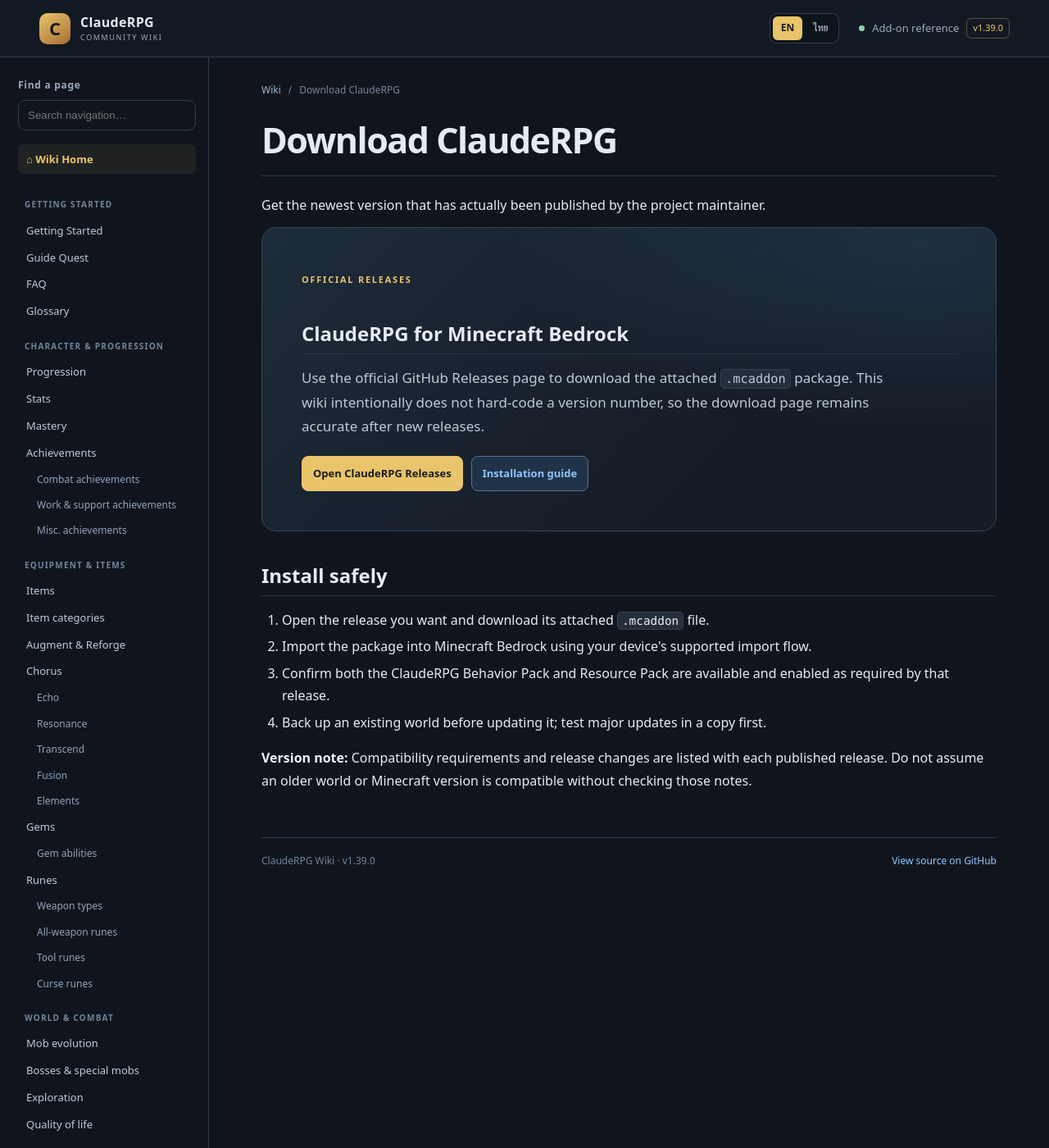
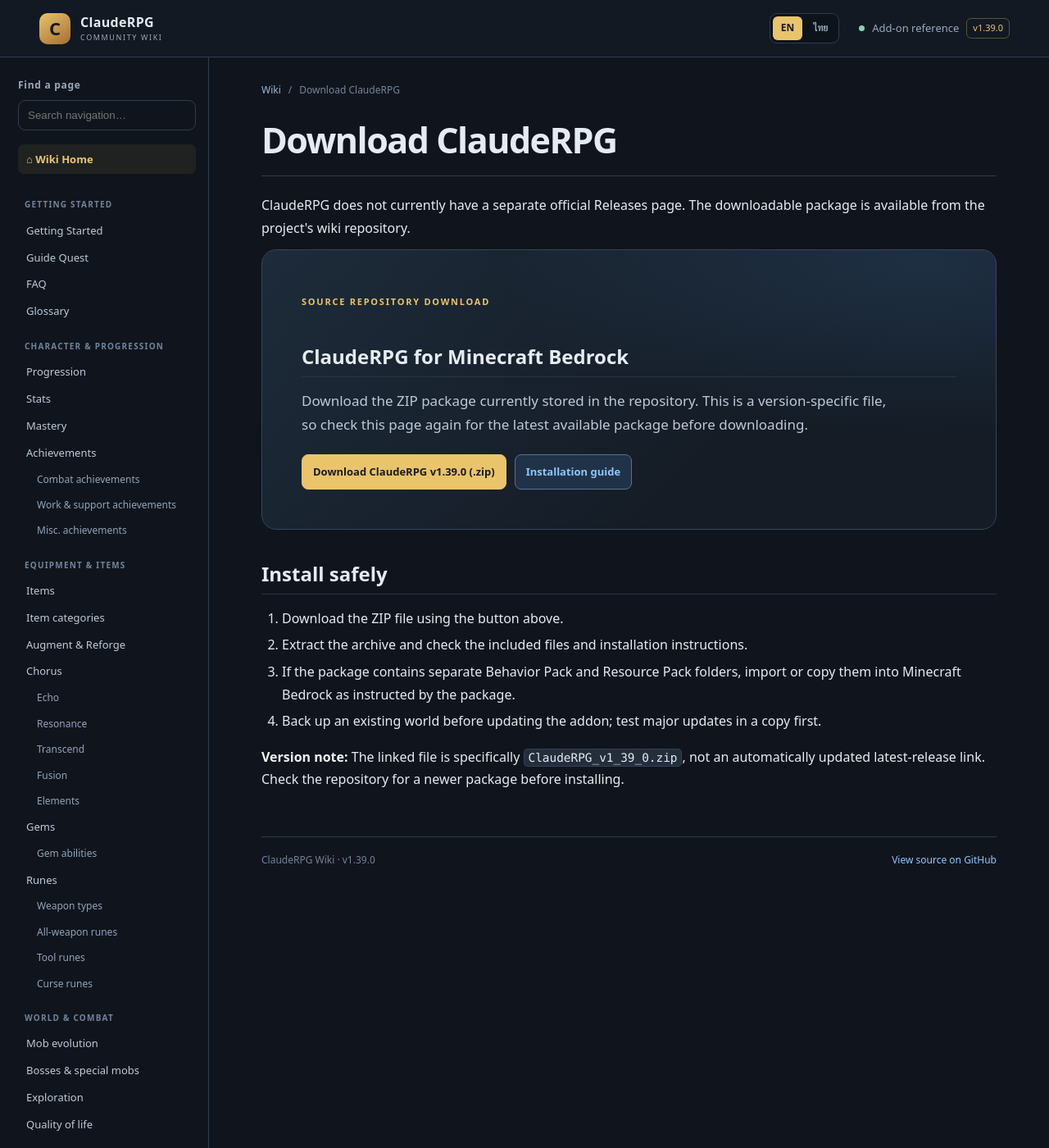
Before and after one commit to miniTorch25/ClaudeRPG-Wiki-V2, a Jekyll site: the page built from Download.md, in a window 1280 px wide and 1400 px high. Shown: the whole window at 82% size. Built offline with Jekyll 4.4.1, drawn with Linux system fonts in a browser that asks for light colours.

Commit message:
Fix download page to link to repository ZIP package

```diff
--- a/Download.md
+++ b/Download.md
@@ -2,43 +2,43 @@
 layout: default
 title: Download ClaudeRPG
 permalink: /Download/
-description: Official download instructions for ClaudeRPG Minecraft Bedrock add-on.
+description: Download the ClaudeRPG Minecraft Bedrock addon package from the project's source repository.
 ---
 
 <section data-lang="en">
   <h1>Download ClaudeRPG</h1>
-  <p>Get the newest version that has actually been published by the project maintainer.</p>
+  <p>ClaudeRPG does not currently have a separate official Releases page. The downloadable package is available from the project's wiki repository.</p>
   <div class="home-hero">
-    <span class="eyebrow">OFFICIAL RELEASES</span>
+    <span class="eyebrow">SOURCE REPOSITORY DOWNLOAD</span>
     <h2>ClaudeRPG for Minecraft Bedrock</h2>
-    <p>Use the official GitHub Releases page to download the attached <code>.mcaddon</code> package. This wiki intentionally does not hard-code a version number, so the download page remains accurate after new releases.</p>
-    <div class="hero-links"><a href="https://github.com/miniTorch25/ClaudeRPG/releases">Open ClaudeRPG Releases</a><a href="{{ '/Getting-Started' | relative_url }}">Installation guide</a></div>
+    <p>Download the ZIP package currently stored in the repository. This is a version-specific file, so check this page again for the latest available package before downloading.</p>
+    <div class="hero-links"><a href="https://github.com/miniTorch25/ClaudeRPG-Wiki-V2/raw/refs/heads/main/ClaudeRPG_v1_39_0.zip">Download ClaudeRPG v1.39.0 (.zip)</a><a href="{{ '/Getting-Started' | relative_url }}">Installation guide</a></div>
   </div>
   <h2>Install safely</h2>
   <ol>
-    <li>Open the release you want and download its attached <code>.mcaddon</code> file.</li>
-    <li>Import the package into Minecraft Bedrock using your device's supported import flow.</li>
-    <li>Confirm both the ClaudeRPG Behavior Pack and Resource Pack are available and enabled as required by that release.</li>
-    <li>Back up an existing world before updating it; test major updates in a copy first.</li>
+    <li>Download the ZIP file using the button above.</li>
+    <li>Extract the archive and check the included files and installation instructions.</li>
+    <li>If the package contains separate Behavior Pack and Resource Pack folders, import or copy them into Minecraft Bedrock as instructed by the package.</li>
+    <li>Back up an existing world before updating the addon; test major updates in a copy first.</li>
   </ol>
-  <p><strong>Version note:</strong> Compatibility requirements and release changes are listed with each published release. Do not assume an older world or Minecraft version is compatible without checking those notes.</p>
+  <p><strong>Version note:</strong> The linked file is specifically <code>ClaudeRPG_v1_39_0.zip</code>, not an automatically updated latest-release link. Check the repository for a newer package before installing.</p>
 </section>
 
 <section data-lang="th">
   <h1>ดาวน์โหลด ClaudeRPG</h1>
-  <p>ดาวน์โหลดเวอร์ชันล่าสุดที่ผู้ดูแลโปรเจกต์เผยแพร่ไว้จริง</p>
+  <p>ขณะนี้ ClaudeRPG ยังไม่มีหน้า Releases สำหรับดาวน์โหลดแยกต่างหาก แต่มีไฟล์แพ็กเกจให้ดาวน์โหลดอยู่ในคลังซอร์สโค้ดของโปรเจกต์</p>
   <div class="home-hero">
-    <span class="eyebrow">OFFICIAL RELEASES</span>
+    <span class="eyebrow">SOURCE REPOSITORY DOWNLOAD</span>
     <h2>ClaudeRPG สำหรับ Minecraft Bedrock</h2>
-    <p>ใช้หน้า GitHub Releases อย่างเป็นทางการเพื่อดาวน์โหลดไฟล์ <code>.mcaddon</code> ที่แนบไว้ หน้านี้ไม่กำหนดเลขเวอร์ชันตายตัว เพื่อให้ข้อมูลยังถูกต้องเมื่อมีการเผยแพร่รุ่นใหม่</p>
-    <div class="hero-links"><a href="https://github.com/miniTorch25/ClaudeRPG/releases">เปิดหน้า ClaudeRPG Releases</a><a href="{{ '/Getting-Started' | relative_url }}">คู่มือการติดตั้ง</a></div>
+    <p>ดาวน์โหลดไฟล์ ZIP ที่มีอยู่ในคลังโปรเจกต์ โดยไฟล์นี้เป็นเวอร์ชันที่ระบุไว้โดยเฉพาะ โปรดกลับมาตรวจสอบหน้านี้ว่ามีแพ็กเกจใหม่กว่าหรือไม่ก่อนดาวน์โหลด</p>
+    <div class="hero-links"><a href="https://github.com/miniTorch25/ClaudeRPG-Wiki-V2/raw/refs/heads/main/ClaudeRPG_v1_39_0.zip">ดาวน์โหลด ClaudeRPG v1.39.0 (.zip)</a><a href="{{ '/Getting-Started' | relative_url }}">คู่มือการติดตั้ง</a></div>
   </div>
   <h2>ติดตั้งอย่างปลอดภัย</h2>
   <ol>
-    <li>เปิด Release ที่ต้องการ แล้วดาวน์โหลดไฟล์ <code>.mcaddon</code> ที่แนบอยู่</li>
-    <li>นำเข้าแพ็กเกจใน Minecraft Bedrock ด้วยวิธีที่อุปกรณ์รองรับ</li>
-    <li>ตรวจสอบว่ามีทั้ง Behavior Pack และ Resource Pack ของ ClaudeRPG และเปิดใช้งานตามคำแนะนำของ Release นั้น</li>
-    <li>สำรองโลกก่อนอัปเดตแอดออนเดิม และทดสอบอัปเดตสำคัญกับสำเนาโลกก่อน</li>
+    <li>กดปุ่มด้านบนเพื่อดาวน์โหลดไฟล์ ZIP</li>
+    <li>แตกไฟล์ ZIP แล้วตรวจสอบไฟล์และคำแนะนำการติดตั้งที่อยู่ภายใน</li>
+    <li>หากแพ็กเกจมีโฟลเดอร์ Behavior Pack และ Resource Pack แยกกัน ให้นำเข้า Minecraft Bedrock ตามคำแนะนำของแพ็กเกจ</li>
+    <li>สำรองโลกเดิมก่อนอัปเดตแอดออน และทดสอบอัปเดตสำคัญกับสำเนาโลกก่อน</li>
   </ol>
-  <p><strong>หมายเหตุเวอร์ชัน:</strong> ข้อกำหนดความเข้ากันได้และรายการเปลี่ยนแปลงอยู่ใน Release แต่ละรายการ อย่าสมมติว่าโลกเดิมหรือ Minecraft เวอร์ชันเก่าจะใช้ร่วมกันได้โดยไม่ตรวจสอบข้อมูลก่อน</p>
+  <p><strong>หมายเหตุเวอร์ชัน:</strong> ลิงก์นี้ชี้ไปยังไฟล์ <code>ClaudeRPG_v1_39_0.zip</code> โดยเฉพาะ ไม่ใช่ลิงก์ที่เปลี่ยนไปเป็นเวอร์ชันล่าสุดให้อัตโนมัติ โปรดตรวจสอบในคลังโปรเจกต์ว่ามีแพ็กเกจใหม่กว่าหรือไม่ก่อนติดตั้ง</p>
 </section>
```
